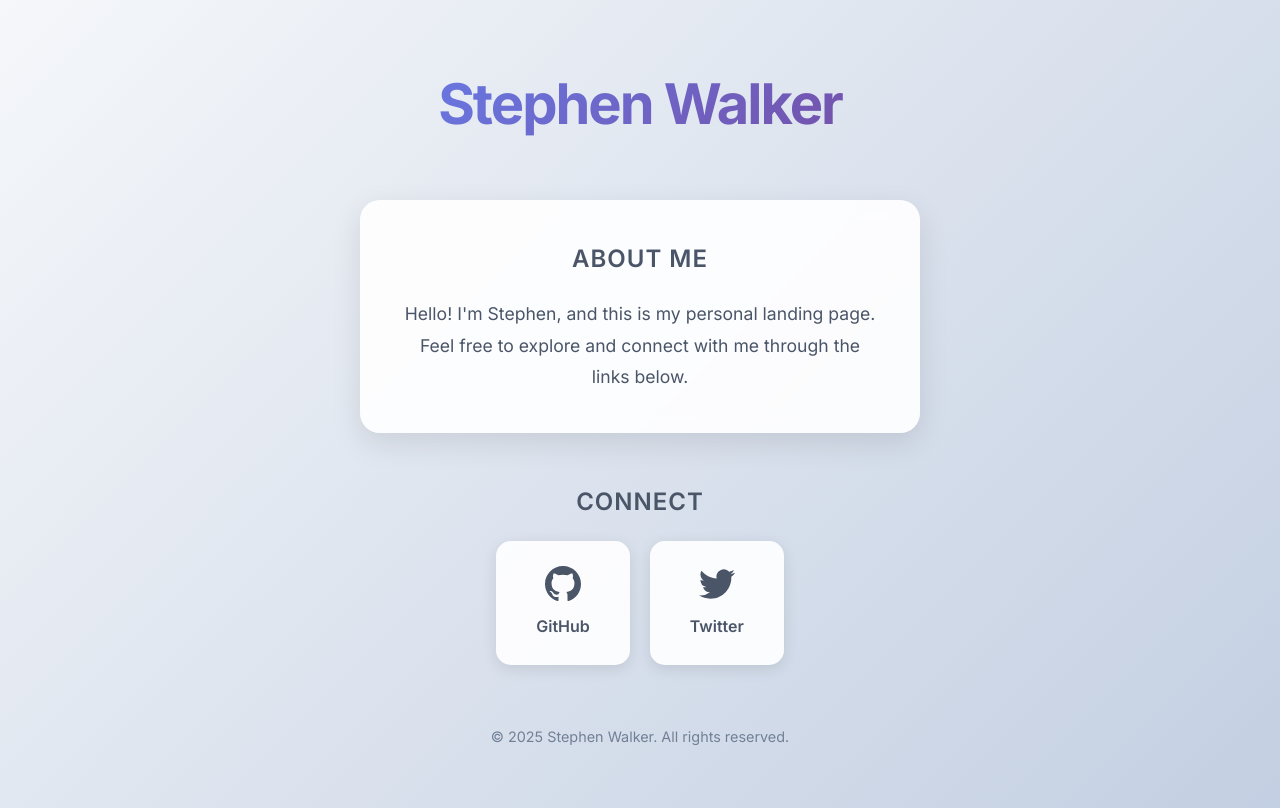
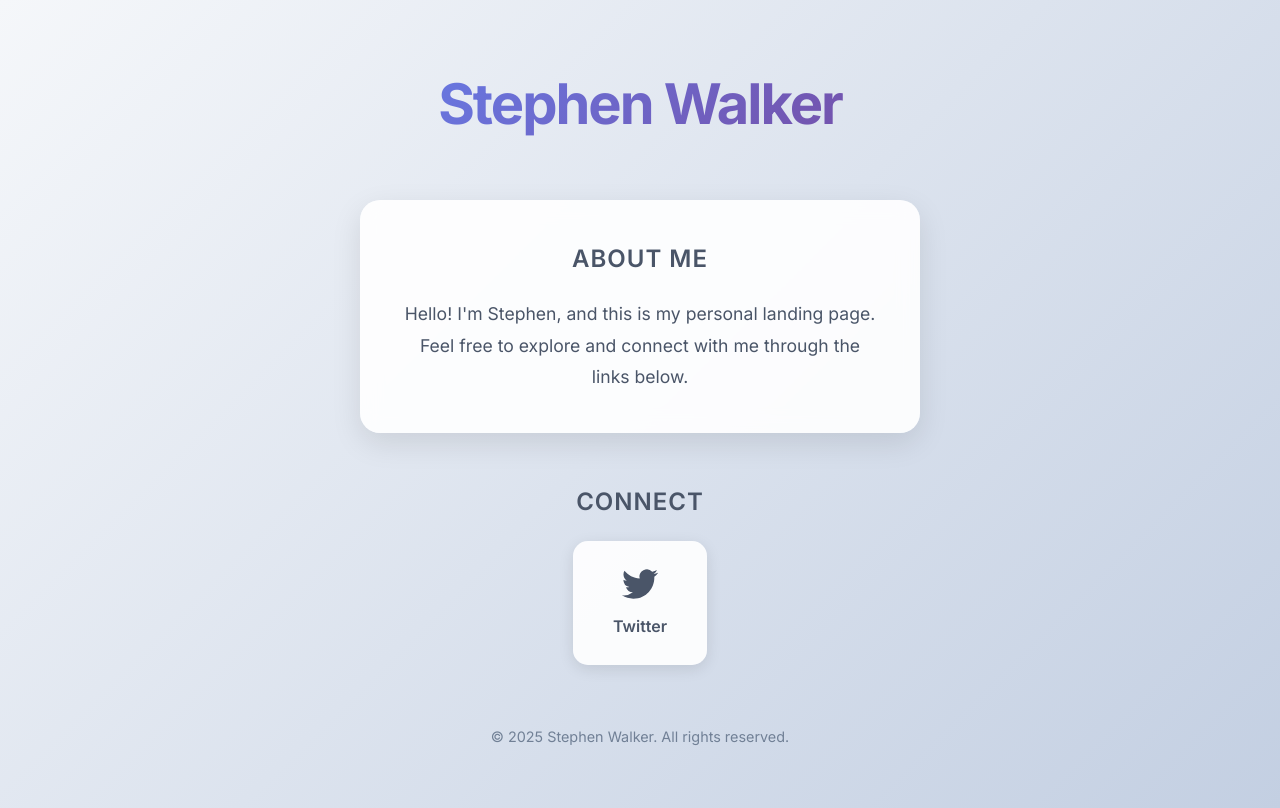
Before and after one commit to stephenwalkerecon/stephens-website, a plain HTML site: page index.html in a window 1280 px wide. Drawn offline with Linux system fonts and the light colour scheme.

Commit message:
Remove GitHub link, keep only Twitter link

```diff
--- a/index.html
+++ b/index.html
@@ -21,12 +21,6 @@
         <section class="links">
             <h2>Connect</h2>
             <div class="link-grid">
-                <a href="https://github.com/stephenwalkerecon" class="link-item" target="_blank">
-                    <svg class="icon" viewBox="0 0 24 24" fill="currentColor">
-                        <path d="M12 0c-6.626 0-12 5.373-12 12 0 5.302 3.438 9.8 8.207 11.387.599.111.793-.261.793-.577v-2.234c-3.338.726-4.033-1.416-4.033-1.416-.546-1.387-1.333-1.756-1.333-1.756-1.089-.745.083-.729.083-.729 1.205.084 1.839 1.237 1.839 1.237 1.07 1.834 2.807 1.304 3.492.997.107-.775.418-1.305.762-1.604-2.665-.305-5.467-1.334-5.467-5.931 0-1.311.469-2.381 1.236-3.221-.124-.303-.535-1.524.117-3.176 0 0 1.008-.322 3.301 1.23.957-.266 1.983-.399 3.003-.404 1.02.005 2.047.138 3.006.404 2.291-1.552 3.297-1.23 3.297-1.23.653 1.653.242 2.874.118 3.176.77.84 1.235 1.911 1.235 3.221 0 4.609-2.807 5.624-5.479 5.921.43.372.823 1.102.823 2.222v3.293c0 .319.192.694.801.576 4.765-1.589 8.199-6.086 8.199-11.386 0-6.627-5.373-12-12-12z"/>
-                    </svg>
-                    GitHub
-                </a>
                 <a href="https://twitter.com/SW_Resurgo" class="link-item" target="_blank">
                     <svg class="icon" viewBox="0 0 24 24" fill="currentColor">
                         <path d="M23.953 4.57a10 10 0 01-2.825.775 4.958 4.958 0 002.163-2.723c-.951.555-2.005.959-3.127 1.184a4.92 4.92 0 00-8.384 4.482C7.69 8.095 4.067 6.13 1.64 3.162a4.822 4.822 0 00-.666 2.475c0 1.71.87 3.213 2.188 4.096a4.904 4.904 0 01-2.228-.616v.06a4.923 4.923 0 003.946 4.827 4.996 4.996 0 01-2.212.085 4.936 4.936 0 004.604 3.417 9.867 9.867 0 01-6.102 2.105c-.39 0-.779-.023-1.17-.067a13.995 13.995 0 007.557 2.209c9.053 0 13.998-7.496 13.998-13.985 0-.21 0-.42-.015-.63A9.935 9.935 0 0024 4.59z"/>
--- a/styles.css
+++ b/styles.css
@@ -73,6 +73,8 @@ section {
     gap: 20px;
     justify-content: center;
     flex-wrap: wrap;
+    max-width: 200px;
+    margin: 0 auto;
 }
 
 .link-item {
```
